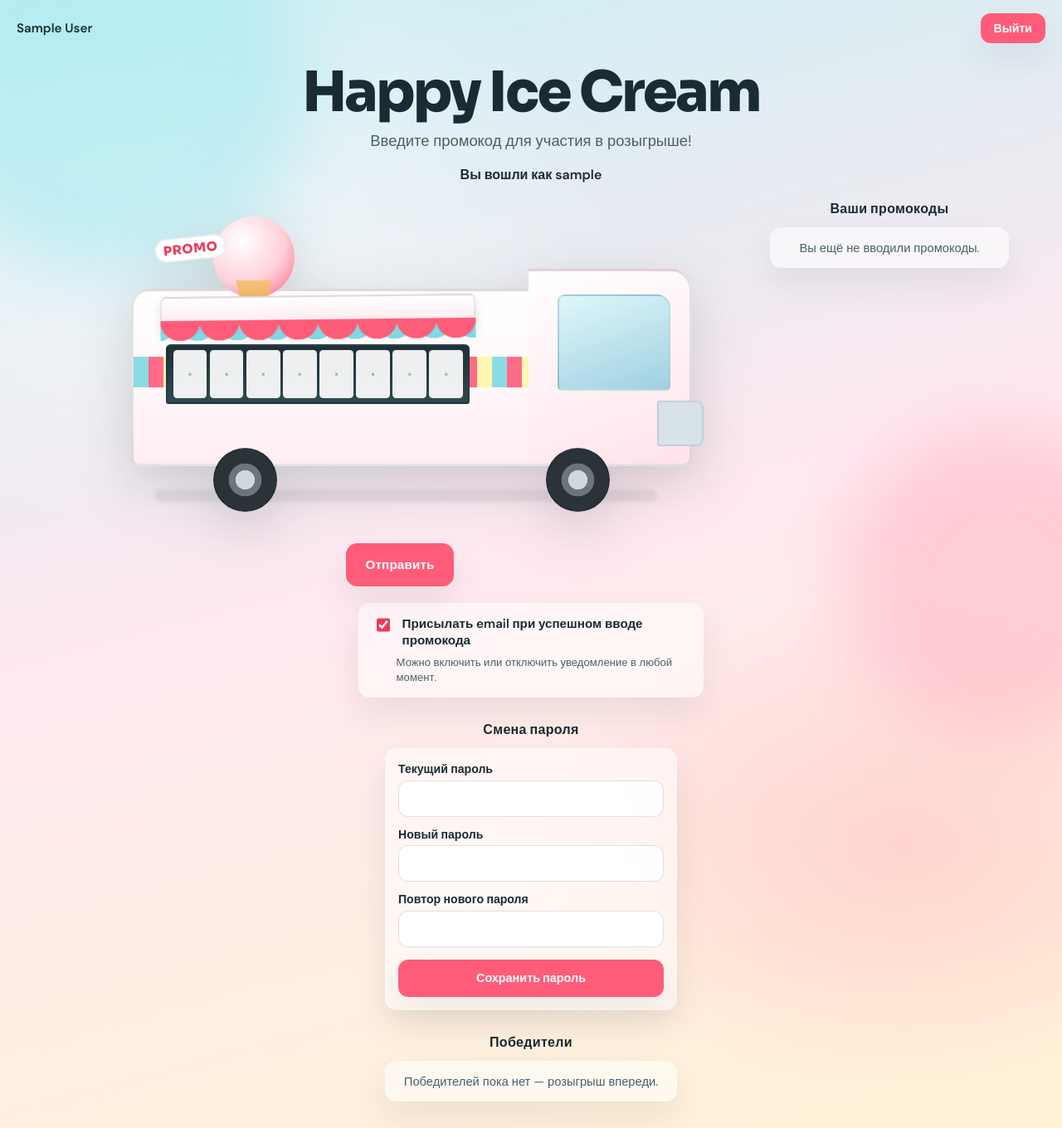
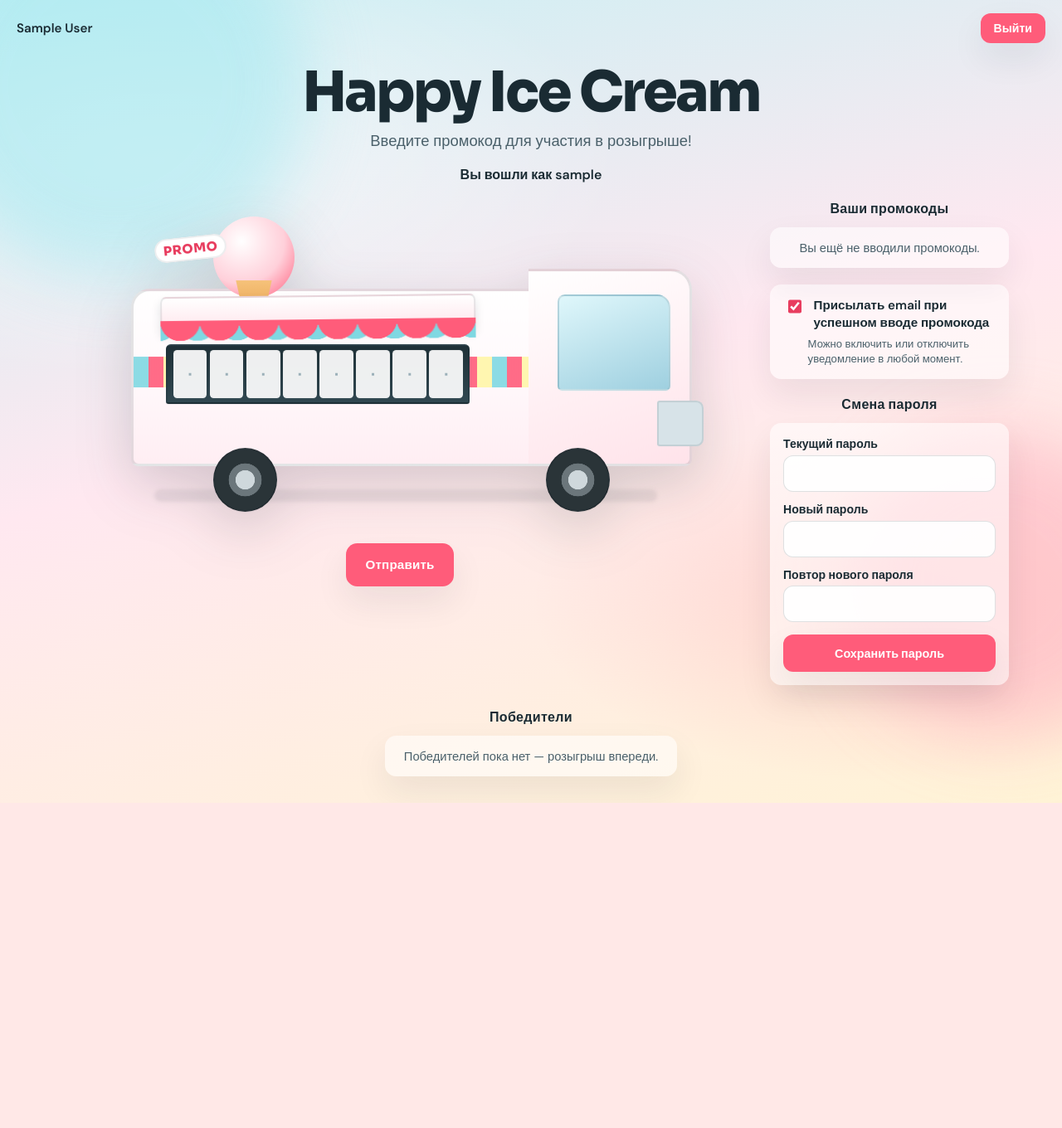
Before and after one commit to RedGradient/HappyIceCream, a Django app: page / in a window 1280 px wide. Shown: the whole page at 83% size. After the commit the page ends 968 px from the top, so only its background shows below. Run offline with Django 5.2, Linux system fonts and the light colour scheme; the visitor is signed in with stand-in values (Sample User, id 1); parts of the project's set-up code (start-up, migrations or seed data) failed here and were passed over.

Commit message:
fix(landing): place password change block under user promocodes

```diff
--- a/src/promocode/templates/landing.html
+++ b/src/promocode/templates/landing.html
@@ -109,14 +109,6 @@
             font-weight: 600;
         }
 
-        .promo-form {
-            display: flex;
-            flex-direction: column;
-            align-items: center;
-            gap: 1.1rem;
-            width: 100%;
-        }
-
         .promo-stage {
             display: flex;
             flex-direction: column;
@@ -130,6 +122,14 @@
             flex-direction: column;
             align-items: center;
             gap: 1.1rem;
+            width: 100%;
+            min-width: 0;
+        }
+
+        .promo-stage__side {
+            display: flex;
+            flex-direction: column;
+            gap: 1.25rem;
             width: 100%;
             min-width: 0;
         }
@@ -426,8 +426,8 @@
         }
 
         .notify-pref {
-            width: min(100%, 26rem);
-            margin: 1.25rem auto 0;
+            width: 100%;
+            margin: 0;
             padding: 0.95rem 1.1rem;
             text-align: left;
             background: rgba(255, 255, 255, 0.55);
@@ -590,8 +590,8 @@
         }
 
         .account-panel {
-            width: min(100%, 22rem);
-            margin: 1.75rem auto 0;
+            width: 100%;
+            margin: 0;
             text-align: left;
         }
 
@@ -827,10 +827,9 @@
                 <p class="user-line">Вы вошли как {{ user.username }}</p>
             {% endif %}
 
-            <form class="promo-form" id="promo-form">
+            <div class="promo-stage{% if user.is_authenticated %} promo-stage--with-list{% endif %}">
+                <form class="promo-stage__input" id="promo-form">
                     {% csrf_token %}
-                <div class="promo-stage{% if user.is_authenticated %} promo-stage--with-list{% endif %}">
-                    <div class="promo-stage__input">
                     <div class="ice-truck" role="group" aria-label="Фургон с полем промокода">
                         <div class="ice-truck__scoop" aria-hidden="true"></div>
                         <div class="ice-truck__sign" aria-hidden="true">PROMO</div>
@@ -870,9 +869,10 @@
 
                     <button type="submit" {% if not user.is_authenticated %}disabled{% endif %}>Отправить</button>
                     <p class="promo-form__message" id="promo-message" role="alert" aria-live="polite"></p>
-                    </div>
+                </form>
 
                 {% if user.is_authenticated %}
+                    <div class="promo-stage__side">
                         <section class="my-promos" aria-label="Ваши промокоды">
                             <h2 class="my-promos__title">Ваши промокоды</h2>
                             {% if user_promocodes %}
@@ -903,11 +903,7 @@
                                 <p class="my-promos__empty">Вы ещё не вводили промокоды.</p>
                             {% endif %}
                         </section>
-                    {% endif %}
-                </div>
-            </form>
 
-            {% if user.is_authenticated %}
                         <section class="notify-pref" aria-label="Уведомления о промокоде">
                             <label class="notify-pref__label" for="notify-on-promocode">
                                 <input
@@ -961,7 +957,9 @@
                                 <p class="password-form__message" id="password-message" role="alert" aria-live="polite"></p>
                             </form>
                         </section>
+                    </div>
                 {% endif %}
+            </div>
 
             <section class="winners" aria-label="Победители розыгрыша">
                 <h2 class="winners__title">Победители</h2>
```
Lines whose indentation alone changed are shown as unchanged.
